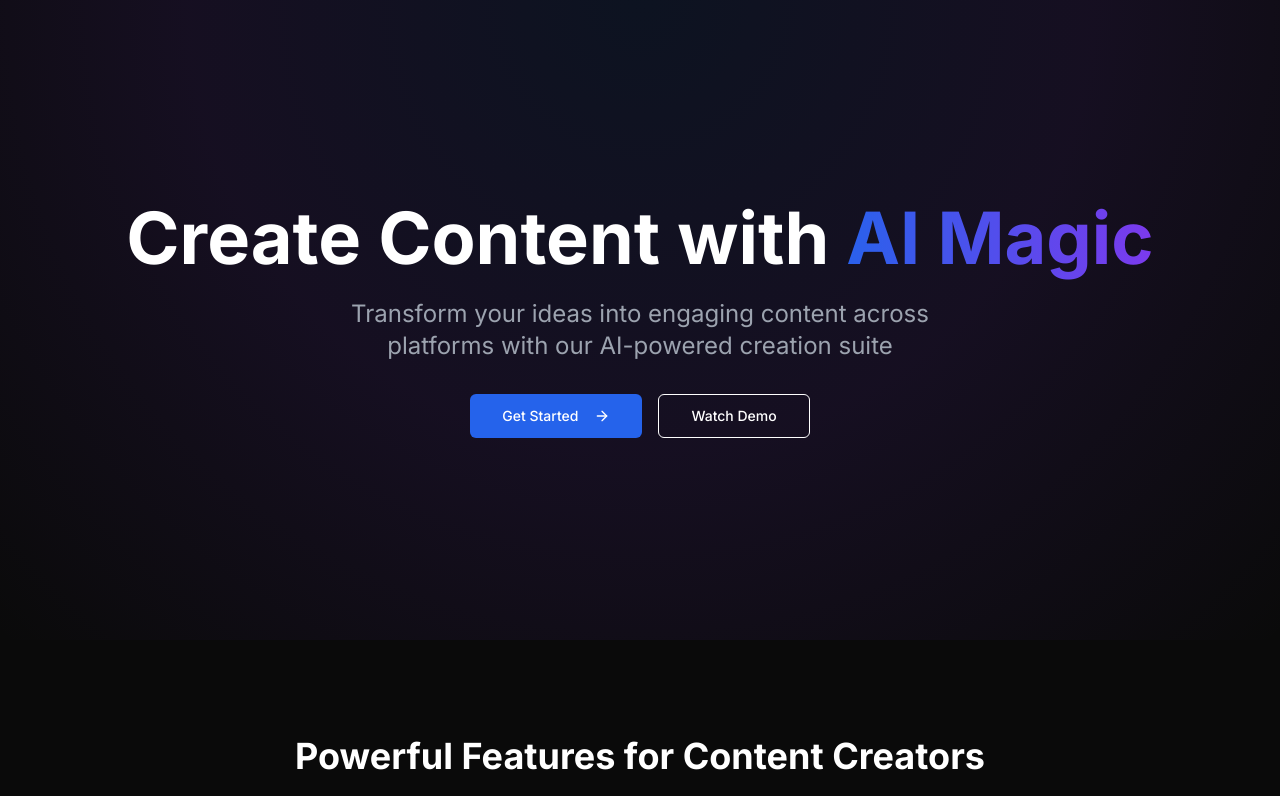
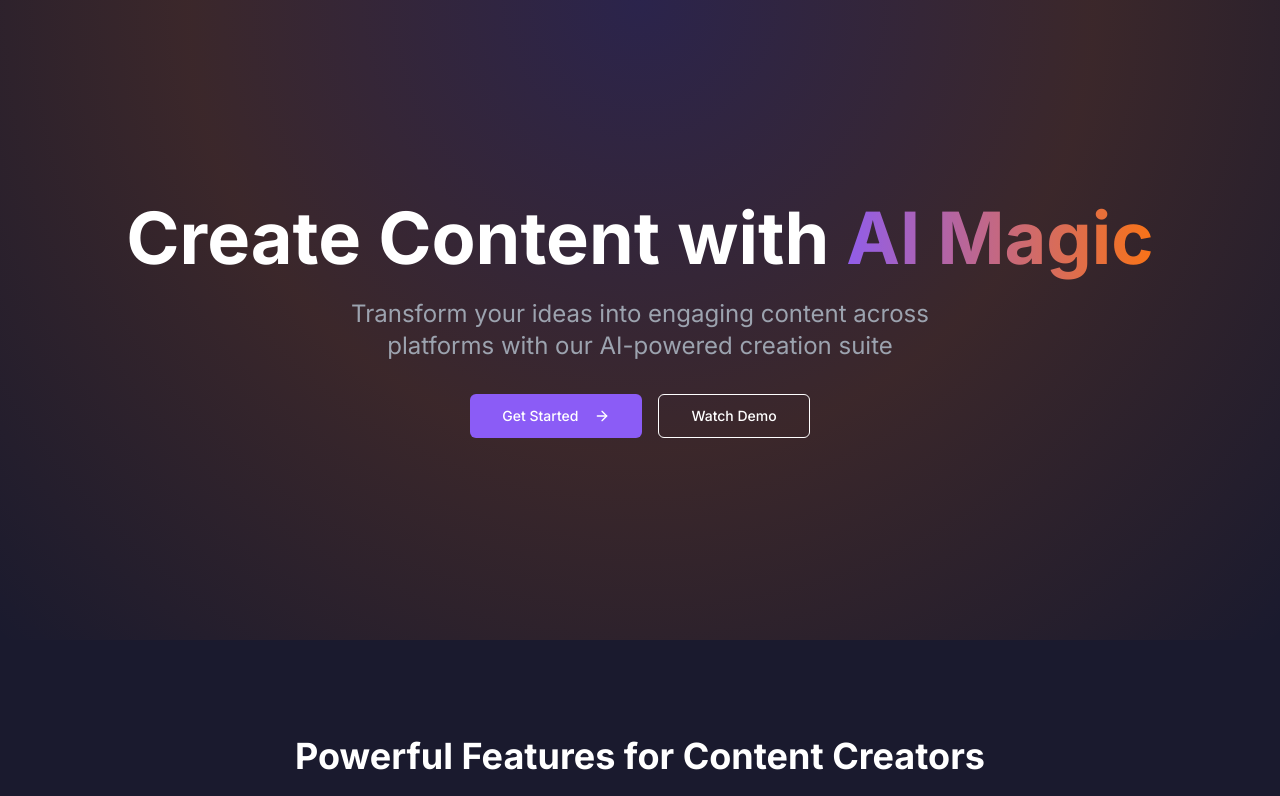
Before and after one commit to charan9832/video-bard, a React (Vite) app: page / in a window 1280 px wide. Shown: the top 796 px of the page. Built offline with nearby package versions, Linux system fonts and the light colour scheme.

Commit message:
Change website theme colors
Updated the color scheme of the website to enhance the overall theme and visual appeal.
[skip gpt_engineer]

```diff
--- a/src/index.css
+++ b/src/index.css
@@ -5,15 +5,15 @@
 @tailwind utilities;
 
 body {
-  @apply bg-[#0A0A0A] text-white font-sans;
+  @apply bg-[#1A1A2E] text-white font-sans;
 }
 
 .gradient-bg {
-  background: radial-gradient(circle at top center, rgba(37, 99, 235, 0.1) 0%, rgba(124, 58, 237, 0.1) 50%, transparent 100%);
+  background: radial-gradient(circle at top center, rgba(139, 92, 246, 0.15) 0%, rgba(249, 115, 22, 0.15) 50%, transparent 100%);
 }
 
 .glass-card {
-  background: rgba(255, 255, 255, 0.05);
+  background: rgba(255, 255, 255, 0.07);
   backdrop-filter: blur(10px);
   border: 1px solid rgba(255, 255, 255, 0.1);
 }
--- a/tailwind.config.ts
+++ b/tailwind.config.ts
@@ -25,15 +25,15 @@ export default {
         background: "hsl(var(--background))",
         foreground: "hsl(var(--foreground))",
         primary: {
-          DEFAULT: "#2563EB",
+          DEFAULT: "#8B5CF6", // Changed to vivid purple
           foreground: "#FFFFFF",
         },
         secondary: {
-          DEFAULT: "#7C3AED",
+          DEFAULT: "#F97316", // Changed to bright orange
           foreground: "#FFFFFF",
         },
         accent: {
-          DEFAULT: "#F472B6",
+          DEFAULT: "#22D3EE", // Changed to cyan
           foreground: "#FFFFFF",
         },
       },
```
